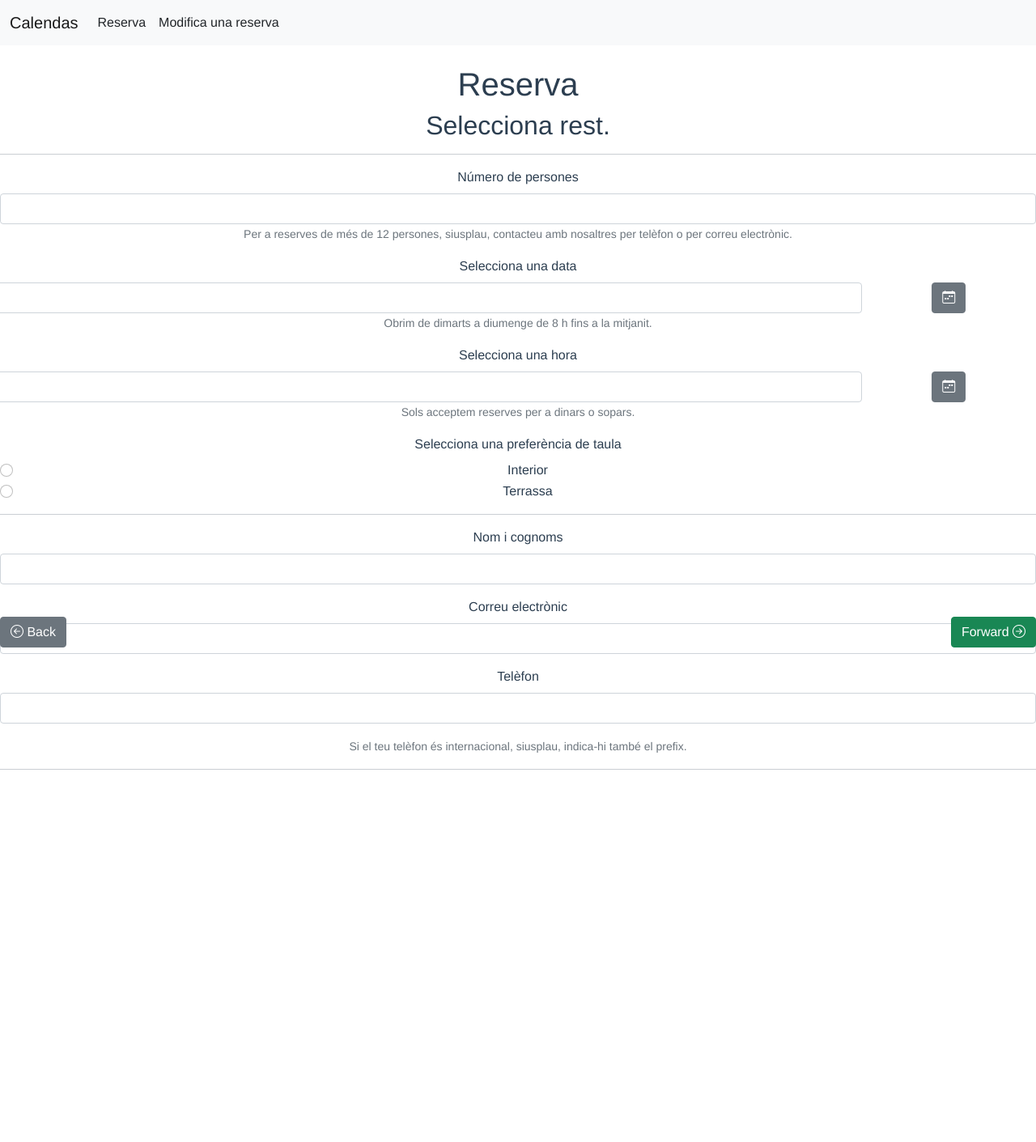
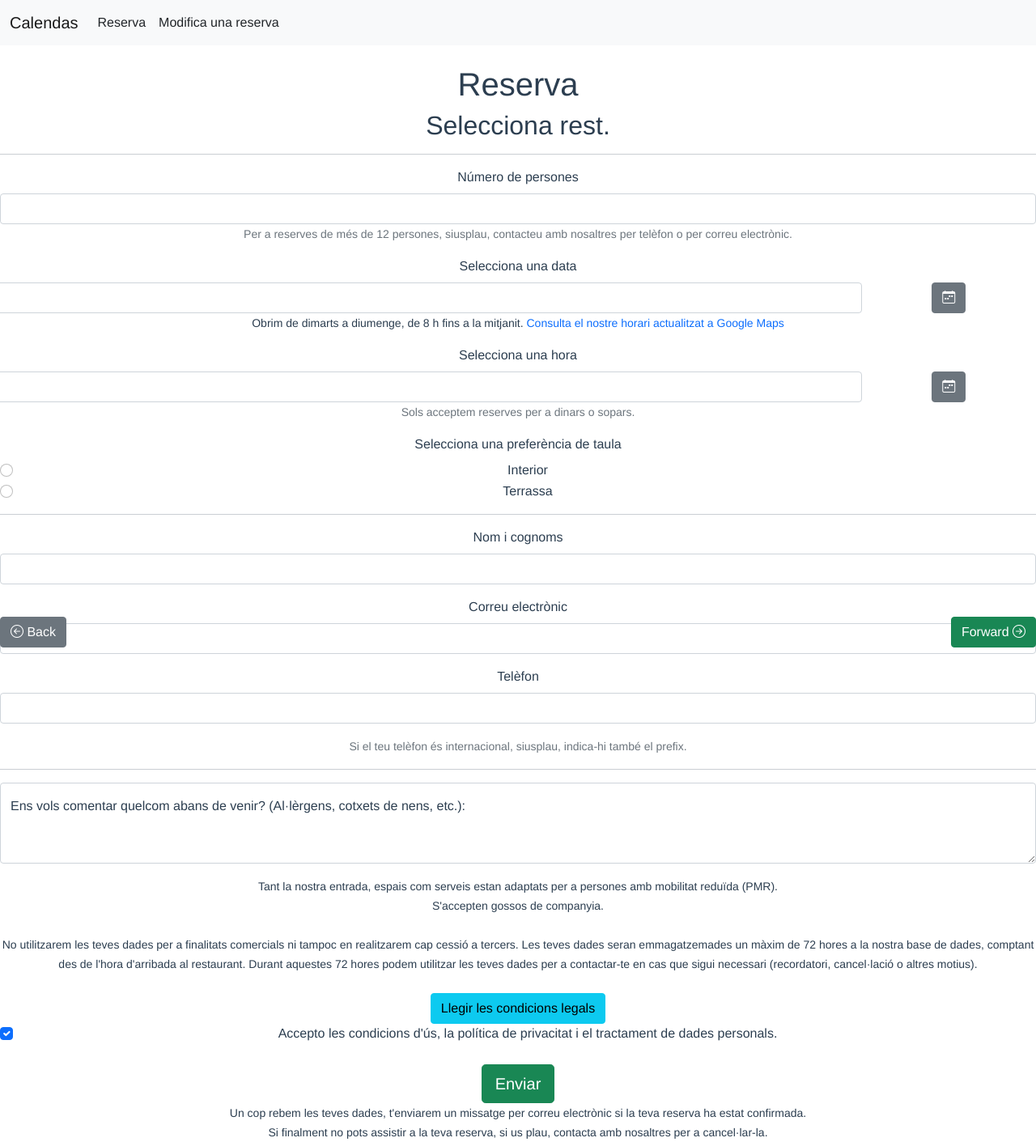
Before and after one commit to ferranfusalba/calendas-client-old, a Vue app: page /#/reserva in a window 1280 px wide. Shown: the whole page at 81% size. Before the commit the page ends 967 px from the top, so only its background shows below. Built offline with nearby package versions, Linux system fonts and the light colour scheme.

Commit message:
final copys and brs

```diff
--- a/src/components/Reserva1.vue
+++ b/src/components/Reserva1.vue
@@ -43,8 +43,14 @@
             </button>
           </div>
         </div>
-        <small id="emailHelp" class="form-text">
-          Obrim de dimarts a diumenge de 8 h fins a la mitjanit.
+        <small
+          >Obrim de dimarts a diumenge, de 8 h fins a la mitjanit.
+          <a
+            href="https://g.page/notoriousjazzcafe?share"
+            class="tdn"
+            target="_blank"
+            >Consulta el nostre horari actualitzat a Google Maps
+          </a>
         </small>
       </div>
       <!-- Hora -->
@@ -139,12 +145,64 @@
       </small>
       <hr />
       <!-- Observacions -->
-
+      <div class="mb-3 form-floating">
+        <textarea
+          class="form-control"
+          placeholder="Leave a comment here"
+          id="floatingTextarea2"
+          style="height: 100px"
+        ></textarea>
+        <label for="floatingTextarea2"
+          >Ens vols comentar quelcom abans de venir? (Al·lèrgens, cotxets de
+          nens, etc.):</label
+        >
+      </div>
+      <small
+        >Tant la nostra entrada, espais com serveis estan adaptats per a
+        persones amb mobilitat reduïda (PMR).</small
+      >
+      <br />
+      <small>S'accepten gossos de companyia.</small><br /> <br>
       <!-- Petit missatge legal -->
+      <small
+        >No utilitzarem les teves dades per a finalitats comercials ni tampoc en
+        realitzarem cap cessió a tercers. Les teves dades seran emmagatzemades
+        un màxim de 72 hores a la nostra base de dades, comptant des de l'hora
+        d'arribada al restaurant. Durant aquestes 72 hores podem utilitzar les
+        teves dades per a contactar-te en cas que sigui necessari (recordatori,
+        cancel·lació o altres motius).</small
+      >
+      <br>
+      <br>
 
       <!-- Acceptar legal -->
+      <button type="button" class="btn btn-info">
+        Llegir les condicions legals
+      </button>
+      <div class="form-check">
+        <input
+          class="form-check-input"
+          type="checkbox"
+          value=""
+          id="flexCheckChecked"
+          checked
+        />
+        <label class="form-check-label" for="flexCheckChecked">
+          Accepto les condicions d'ús, la política de privacitat i el tractament
+          de dades personals.
+        </label>
+      </div>
+      <br>
 
       <!-- Botó confirm & enviar -->
+      <button type="button" class="btn btn-lg btn-success">Enviar</button>
+      <br />
+      <small>
+        Un cop rebem les teves dades, t'enviarem un missatge per correu
+        electrònic si la teva reserva ha estat confirmada.<br />
+        Si finalment no pots assistir a la teva reserva, si us plau, contacta
+        amb nosaltres per a cancel·lar-la.
+      </small>
     </form>
     <PageNav></PageNav>
   </div>
```
